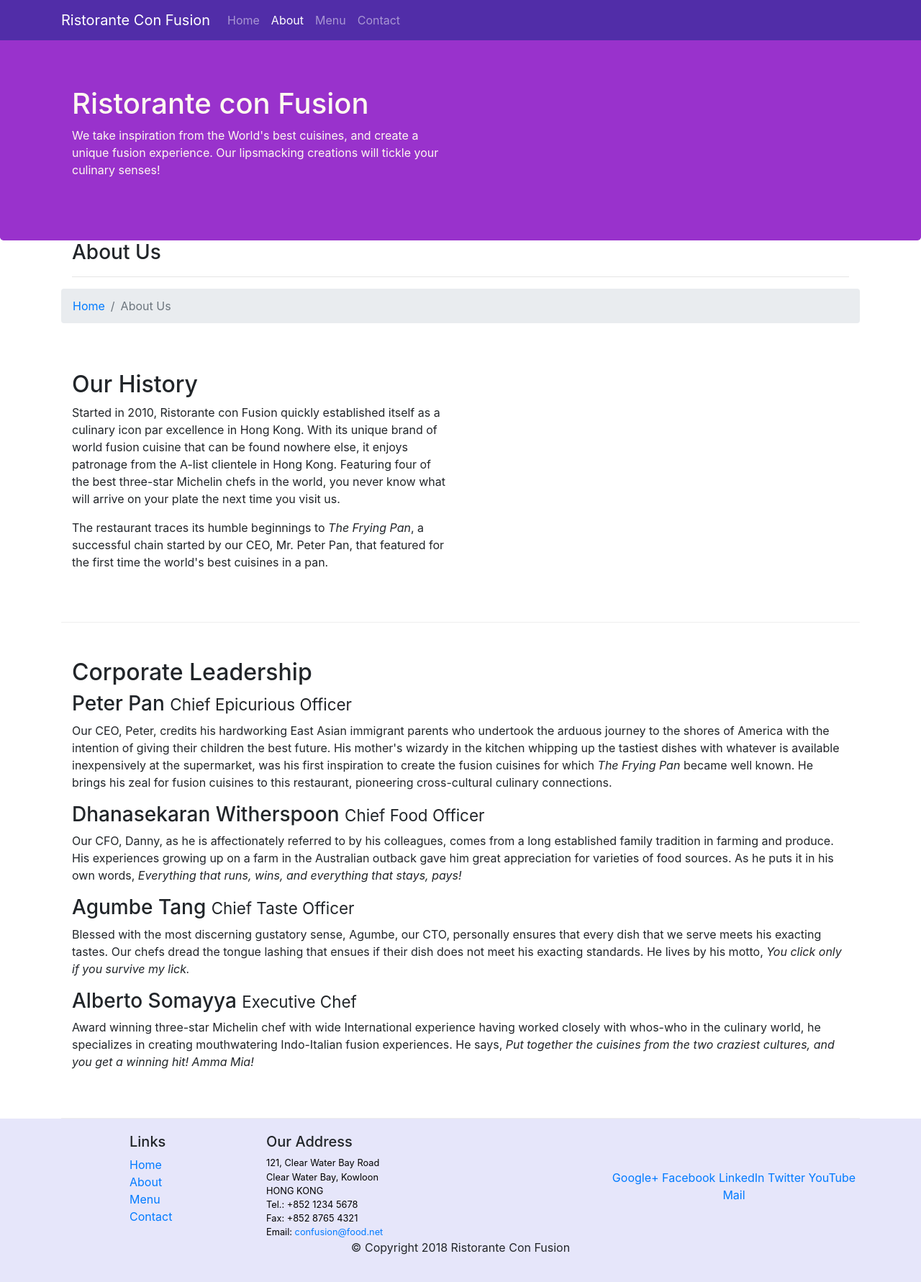
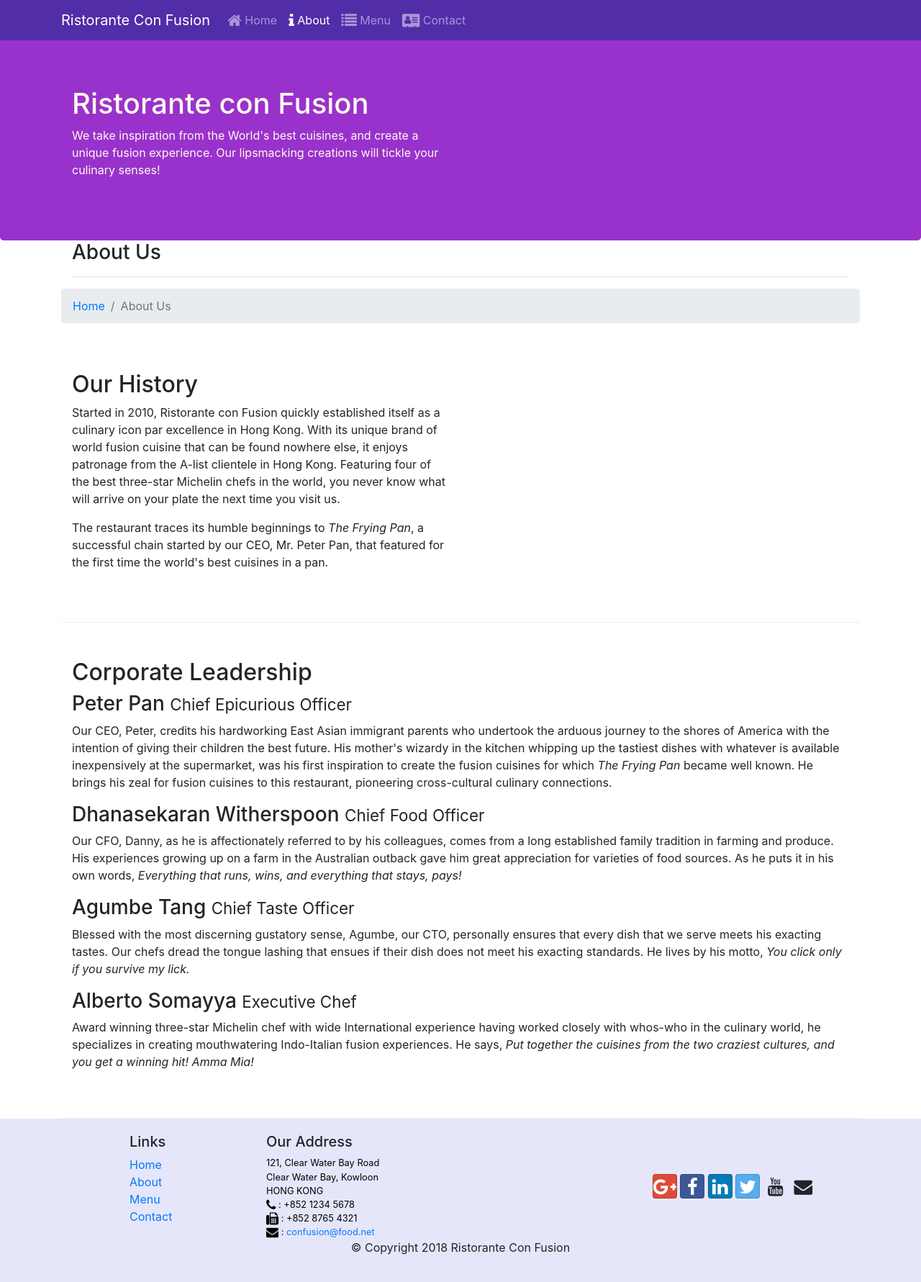
Before and after one commit to Vijayram2521/Bootstrap, a website: page aboutus.html in a window 1280 px wide. Shown: the whole page at 72% size. Drawn offline with nearby package versions, Linux system fonts and the light colour scheme.

Commit message:
Icon fonts

```diff
--- a/aboutus.html
+++ b/aboutus.html
@@ -5,6 +5,8 @@
     <meta charset="utf-8">
     <meta name="viewport" content="width=device-width initial-scale=1 shrink-to-fit=no">
     <link rel="stylesheet" href="node_modules/bootstrap/dist/css/bootstrap.min.css">
+    <link rel="stylesheet" href="node_modules/font-awesome/css/font-awesome.min.css">
+    <link rel="stylesheet" href="node_modules/bootstrap-social/bootstrap-social.css">
     <link rel="stylesheet" href="CSS/styles.css">
     <title>Ristorante Con Fusion: About Us</title>
 
@@ -16,13 +18,13 @@
            <button class="navbar-toggler" type="button" data-toggle="collapse" data-target="#Navbar">
                <span class="navbar-toggler-icon"></span>
            </button>
-            <a class="navbar-brand mr-7" href="./index.html"> Ristorante Con Fusion</a>
+            <a class="navbar-brand" href="./index.html"> Ristorante Con Fusion</a>
             <div class="collapse navbar-collapse" id="Navbar">
-               <ul class="navbar-nav mr-auto">
-                   <li class="nav-item "><a class="nav-link" href="./index.html">Home</a></li>
-                   <li class="nav-item active"><a class="nav-link" href="#">About</a></li>
-                   <li class="nav-item"><a class="nav-link" href="#">Menu</a></li>
-                   <li class="nav-item"><a class="nav-link" href="#">Contact</a></li>
+               <ul class="navbar-nav">
+                <li class="nav-item"><a class="nav-link" href="./index.html"><span class="fa fa-home fa-lg"></span> Home</a></li>
+                <li class="nav-item active"><a class="nav-link" href="#"><span class="fa fa-info fa-lg"></span> About</a></li>
+                <li class="nav-item"><a class="nav-link" href="#"><span class="fa fa-list fa-lg"></span> Menu</a></li>
+                <li class="nav-item"><a class="nav-link" href="#"><span class="fa fa-address-card fa-lg"></span> Contact</a></li>
                </ul>
            </div>
         </div>
@@ -105,19 +107,19 @@
 		              121, Clear Water Bay Road<br>
 		              Clear Water Bay, Kowloon<br>
 		              HONG KONG<br>
-		              Tel.: +852 1234 5678<br>
-		              Fax: +852 8765 4321<br>
-		              Email: <a href="mailto:confusion@food.net">confusion@food.net</a>
+		              <i class="fa fa-phone fa-lg"></i> : +852 1234 5678<br>
+		              <i class="fa fa-fax fa-lg"></i> : +852 8765 4321<br>
+		              <i class="fa fa-envelope fa-lg"></i> : <a href="mailto:confusion@food.net">confusion@food.net</a>
 		           </address>
                 </div>
                 <div class="col-12 col-sm-4 align-self-center">
                     <div class="text-center">
-                        <a href="http://google.com/+">Google+</a>
-                        <a href="http://www.facebook.com/profile.php?id=">Facebook</a>
-                        <a href="http://www.linkedin.com/in/">LinkedIn</a>
-                        <a href="http://twitter.com/">Twitter</a>
-                        <a href="http://youtube.com/">YouTube</a>
-                        <a href="mailto:">Mail</a>
+                        <a class="btn btn-social-icon btn-google" href="http://google.com/+" target="_blank"><i class="fa fa-google-plus"></i></a>
+                        <a class="btn btn-social-icon btn-facebook" href="http://www.facebook.com/profile.php?id=" target="_blank"><i class="fa fa-facebook"></i></a>
+                        <a class="btn btn-social-icon btn-linkedin" href="http://www.linkedin.com/in/" target="_blank"><i class="fa fa-linkedin"></i></a>
+                        <a class="btn btn-social-icon btn-twitter" href="http://twitter.com/" target="_blank"><i class="fa fa-twitter"></i></a>
+                        <a class="btn btn-social-icon btn-youtube" href="http://youtube.com/" target="_blank"><i class="fa fa-youtube"></i></a>
+                        <a class="btn btn-social-icon" href="mailto:"><i class="fa fa-envelope" target="_blank"></i></a>
                     </div>
                 </div>
            </div>
--- a/package.json
+++ b/package.json
@@ -15,6 +15,8 @@
   },
   "dependencies": {
     "bootstrap": "^4.5.0",
+    "bootstrap-social": "^5.1.1",
+    "font-awesome": "^4.7.0",
     "jquery": "^3.5.1",
     "jquery-ui-dist": "^1.12.1",
     "popper.js": "^1.12.9"
```
Also changed, not shown: index.html (+16 -14 lines), 1 other file.
